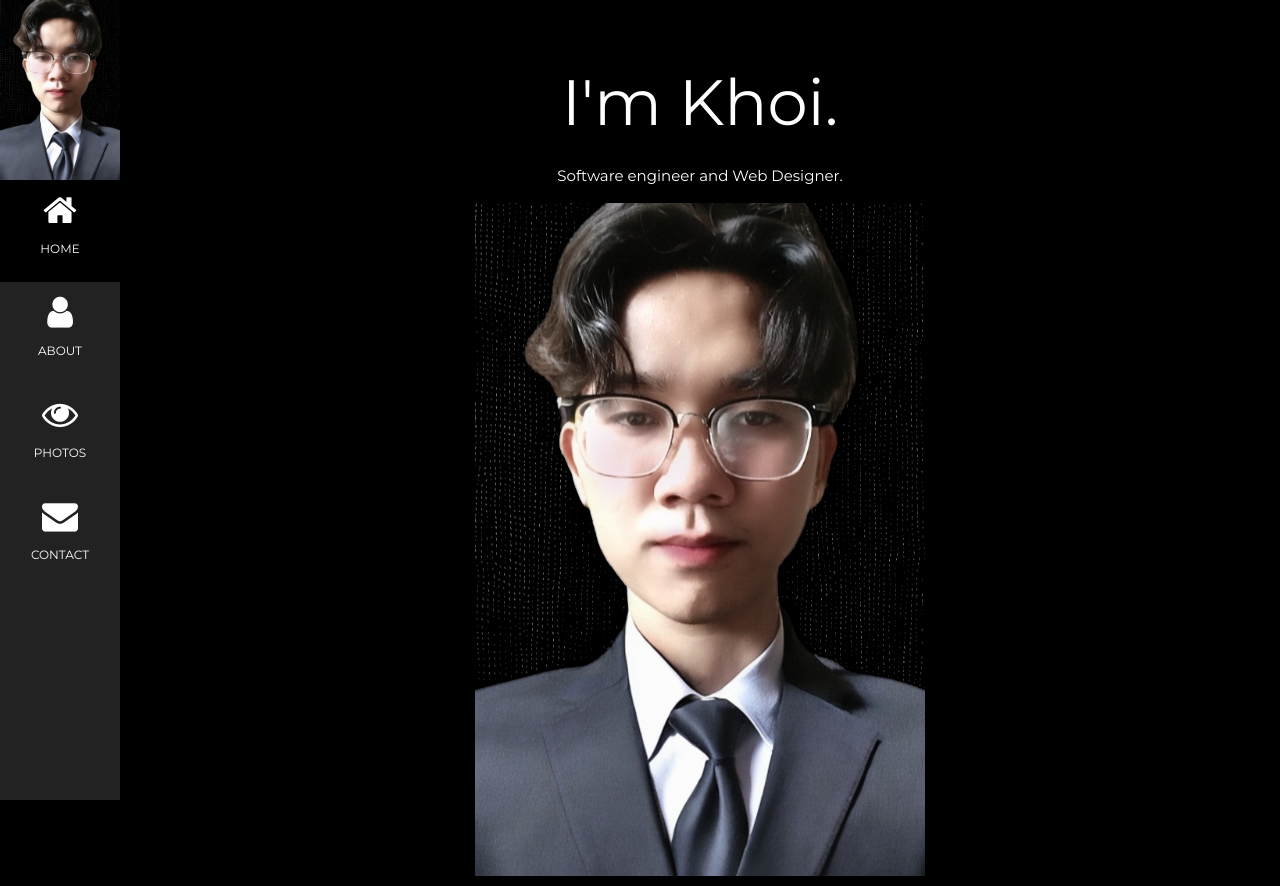
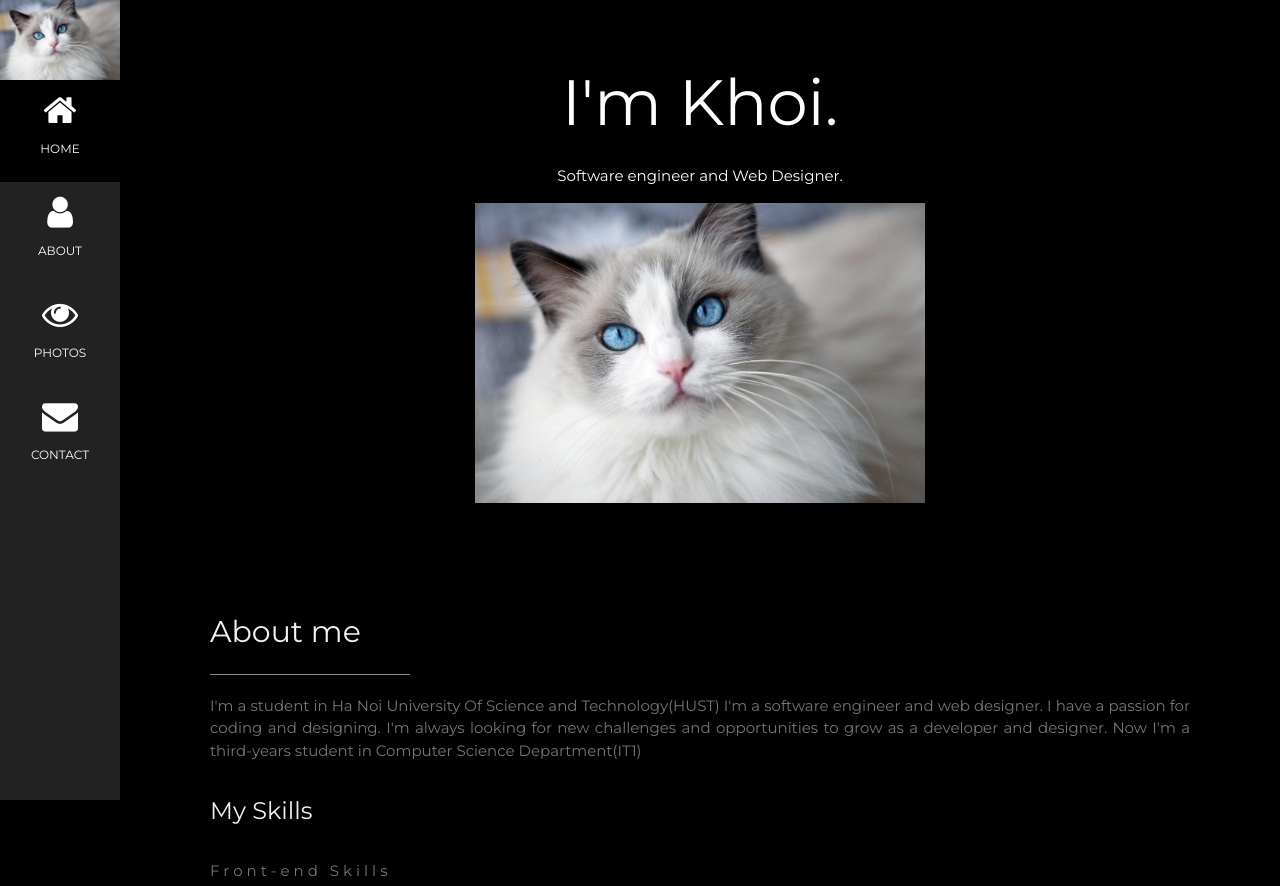
Before and after one commit to khoigf/khoigf.github.io, a plain HTML site: page proweb.html in a window 1280 px wide. Shown: the top 886 px of the page. Drawn offline with nearby package versions, Linux system fonts and the light colour scheme.

Commit message:
change picture

```diff
--- a/proweb.html
+++ b/proweb.html
@@ -106,7 +106,7 @@
     <!-- Icon Bar (Sidebar - hidden on small screens) -->
     <nav class="w3-sidebar w3-bar-block w3-small w3-hide-small w3-center">
         <!-- Avatar image in top left corner -->
-        <img src="vest2.png" style="width:100%">
+        <img src="meow.jpeg" style="width:100%">
         <a href="#" class="w3-bar-item w3-button w3-padding-large w3-black">
             <i class="fa fa-home w3-xxlarge"></i>
             <p>HOME</p>
@@ -141,7 +141,7 @@
         <header class="w3-container w3-padding-32 w3-center w3-black" id="home">
             <h1 class="w3-jumbo"><span class="w3-hide-small">I'm</span> Khoi.</h1>
             <p>Software engineer and Web Designer.</p>
-            <img src="vest2.png" alt="boy" class="w3-image" width="450" height="650">
+            <img src="meow.jpeg" alt="boy" class="w3-image" width="450" height="650">
         </header>
 
         <!-- About Section -->
```
Also changed, not shown: meow.jpeg (added).
